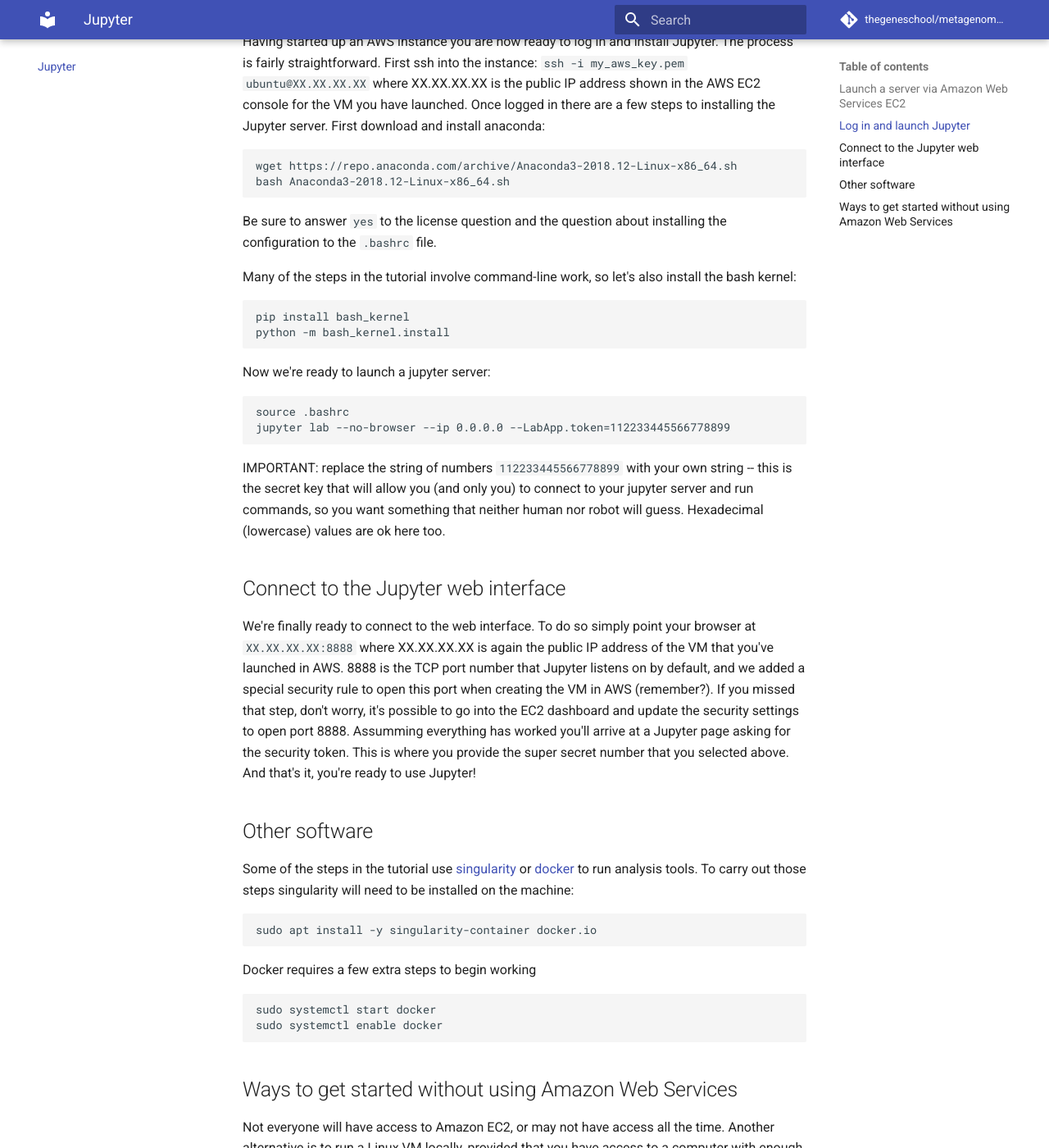
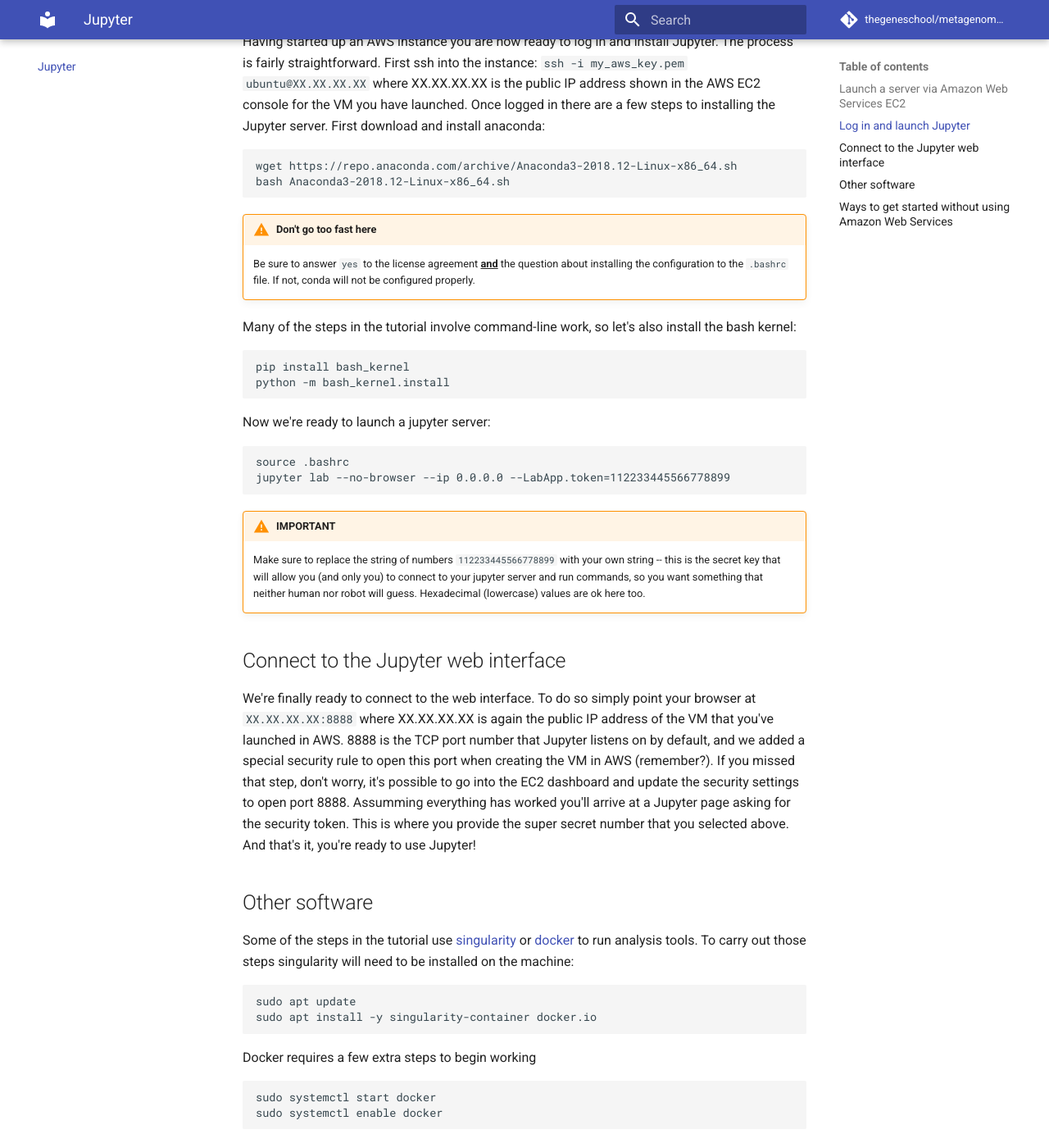
Before and after one commit to thegeneschool/metagenomics, an MkDocs documentation site: the page built from docs/startup.md, in a window 1280 px wide and 1400 px high, scrolled down 848 px. Shown: the whole window at 82% size. Built offline with MkDocs 1.6.1 and Material for MkDocs 9.7.7, drawn with Linux system fonts in a browser that asks for light colours; comment, search, counter and statistics services are not loaded.

Commit message:
Some extra attention tips

````diff
--- a/docs/startup.md
+++ b/docs/startup.md
@@ -23,7 +23,8 @@
 bash Anaconda3-2018.12-Linux-x86_64.sh
 ```
 
-Be sure to answer `yes` to the license question and the question about installing the configuration to the `.bashrc` file.
+!!! warning "Don't go too fast here"
+    Be sure to answer `yes` to the license agreement **^^and^^** the question about installing the configuration to the `.bashrc` file. If not, conda will not be configured properly.
 
 Many of the steps in the tutorial involve command-line work, so let's also install the bash kernel:
 ```
@@ -38,7 +39,8 @@
 jupyter lab --no-browser --ip 0.0.0.0 --LabApp.token=112233445566778899
 ```
 
-IMPORTANT: replace the string of numbers `112233445566778899` with your own string -- this is the secret key that will allow you (and only you) to connect to your jupyter server and run commands, so you want something that neither human nor robot will guess. Hexadecimal (lowercase) values are ok here too.
+!!! warning "IMPORTANT"
+    Make sure to replace the string of numbers `112233445566778899` with your own string -- this is the secret key that will allow you (and only you) to connect to your jupyter server and run commands, so you want something that neither human nor robot will guess. Hexadecimal (lowercase) values are ok here too.
 
 ## Connect to the Jupyter web interface
 
@@ -49,6 +51,7 @@
 Some of the steps in the tutorial use [singularity](https://singularity.lbl.gov) or [docker](https://docker.com) to run analysis tools.
 To carry out those steps singularity will need to be installed on the machine:
 ```bash
+sudo apt update
 sudo apt install -y singularity-container docker.io
 ```
 
````
Also changed, not shown: docs/hic.md (+5 -0 lines).
